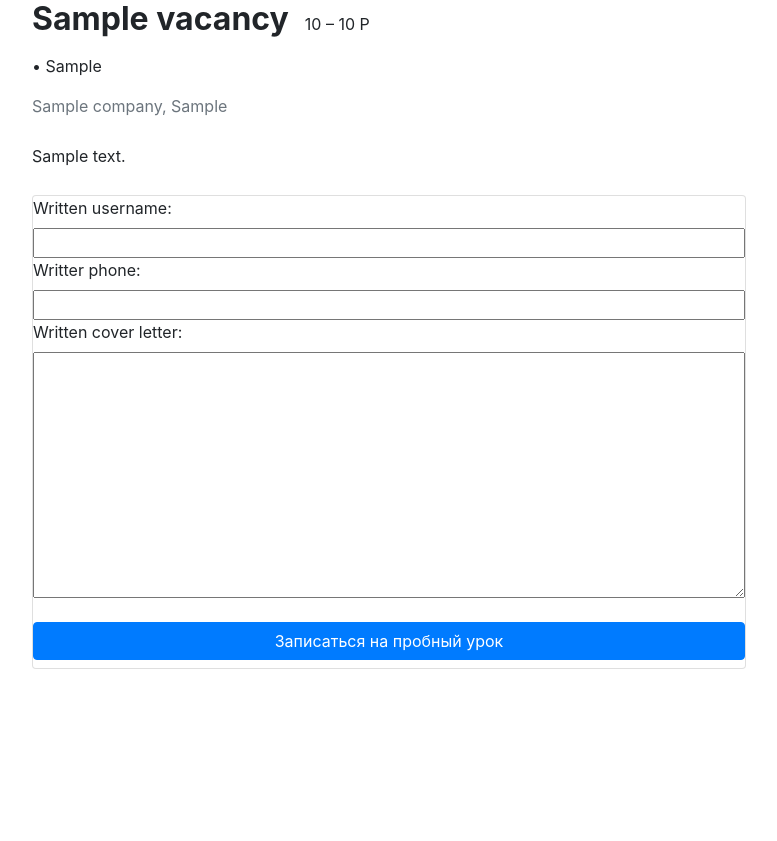
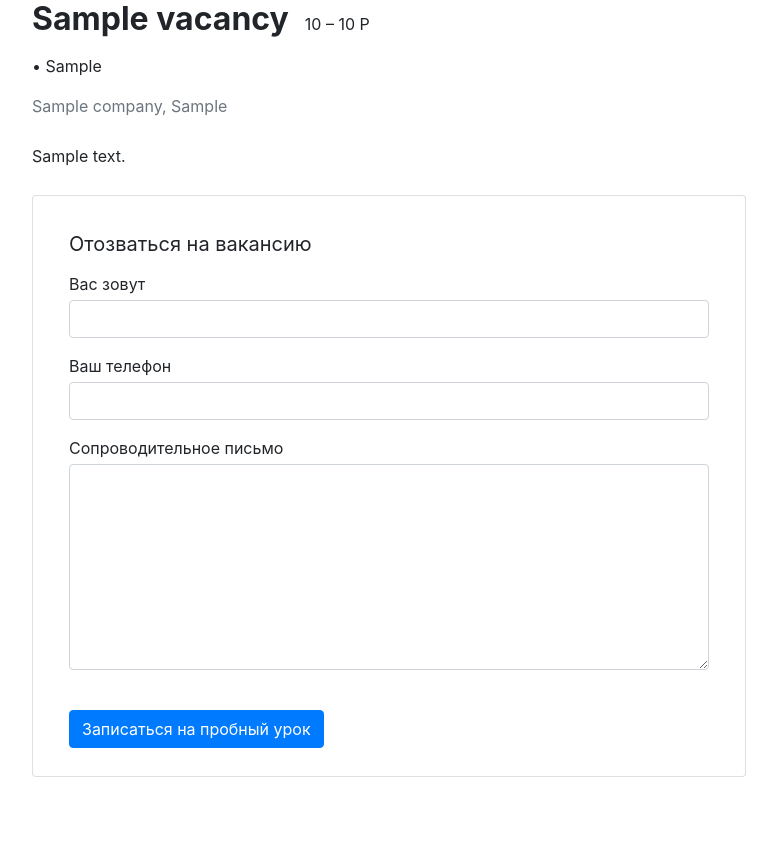
Before and after one commit to dnantonov/jumanji, a Django app: page /vacancies/1/ in a window 1280 px wide. Shown: the part 224-1065 px from the top of the page, without its empty margins (259-1036 px from the left). Before the commit the page ends 893 px from the top, so only its background shows below. Run offline with Django 3.2, Linux system fonts and the light colour scheme; tables that the repository leaves empty hold one stand-in row (values such as "Sample post"); grey boxes marked "Sample" are stand-in pictures; some libraries are stand-ins or nearby versions.

Commit message:
Реализована корректное отображение формы для страницы с вакансией

```diff
--- a/vacancies/forms.py
+++ b/vacancies/forms.py
@@ -7,4 +7,4 @@ class ApplicationForm(ModelForm):
     class Meta:
         model = Application
         # fields = '__all__'
-        fields = ['written_username', 'writter_phone', 'written_cover_letter']
+        fields = ['written_username', 'written_phone', 'written_cover_letter']
--- a/vacancies/models.py
+++ b/vacancies/models.py
@@ -62,7 +62,7 @@ class Vacancy(models.Model):
 class Application(models.Model):
     id = models.AutoField(primary_key=True)
     written_username = models.CharField(max_length=200)
-    writter_phone = models.CharField(max_length=200)
+    written_phone = models.CharField(max_length=200)
     written_cover_letter = models.TextField(blank=True, null=True)
     vacancy = models.ForeignKey(Vacancy,
                                 on_delete=models.CASCADE,
--- a/vacancies/templates/vacancies/vacancy.html
+++ b/vacancies/templates/vacancies/vacancy.html
@@ -24,24 +24,29 @@
         </div>
         <form method="post" action="" class="card mt-4 mb-3" enctype="multipart/form-data">
           {% csrf_token %}
-          {{ form.as_table }}
-          <input type="submit" class="btn btn-primary mt-4 mb-2" value="Записаться на пробный урок">
-          <!-- <div class="card-body mx-3">
+
+          <div class="card-body mx-3">
             <p class="h5 mt-3 font-weight-normal">Отозваться на вакансию</p>
+
             <div class="form-group">
-              <label class="mb-1 mt-2" for="userName">Вас зовут</label>
-              <input class="form-control" type="text" placeholder="" id="userName">
+              <label class="mb-1 mt-2" for="id_{{ form.written_username.name }}">Вас зовут</label>
+              <input class="form-control" type="text" name="{{ form.written_username.name }}" id="id_{{ form.written_username.name }}">
             </div>
+
             <div class="form-group">
-              <label class="mb-1" for="userPhone">Ваш телефон</label>
-              <input class="form-control" type="tel" placeholder="" id="userPhone">
+              <label class="mb-1" for="id_{{ form.written_phone.name }}">Ваш телефон</label>
+              <input class="form-control" type="tel" name="{{ form.written_phone.name }}" id="id_{{ form.written_phone.name }}">
             </div>
+
             <div class="form-group">
-              <label class="mb-1" for="userMsg" >Сопроводительное письмо</label>
-              <textarea class="form-control" rows="8" id="userMsg"></textarea>
+              <label class="mb-1" for="id_{{ form.written_cover_letter.name }}" >Сопроводительное письмо</label>
+              <textarea class="form-control" rows="8" name="{{ form.written_cover_letter.name }}" id="id_{{ form.written_cover_letter.name }}"></textarea>
             </div>
+            {{ form.errors }}
+
             <input type="submit" class="btn btn-primary mt-4 mb-2" value="Записаться на пробный урок">
-          </div> -->
+
+          </div>
         </form>
       </section>
     </div>
```
Also changed, not shown: vacancies/migrations/0006_rename_writter_phone_application_written_phone.py (added).
